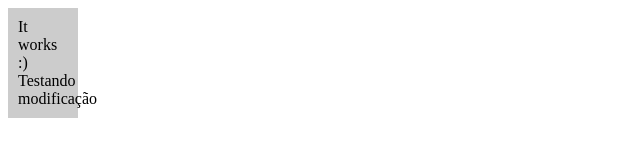
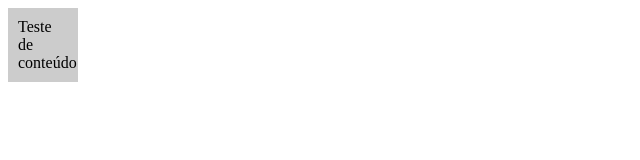
Before and after one commit to gbgdev/tcc, a plain HTML site: page index.html in a window 1280 px wide. Shown: the whole page, without its empty margins (0-640 px from the left). Drawn offline with Linux system fonts and the light colour scheme.

Commit message:
Atualizando conteúdo da home

```diff
--- a/index.html
+++ b/index.html
@@ -5,8 +5,7 @@
   </head>
   <body>
     <div style="width: 50px; background-color: #CCCCCC; padding: 10px">
-      <div>It works :)</div>
-      <div>Testando modificação</div>
+      <div>Teste de conteúdo</div>
     </div>
   </body>
 </html>
```
